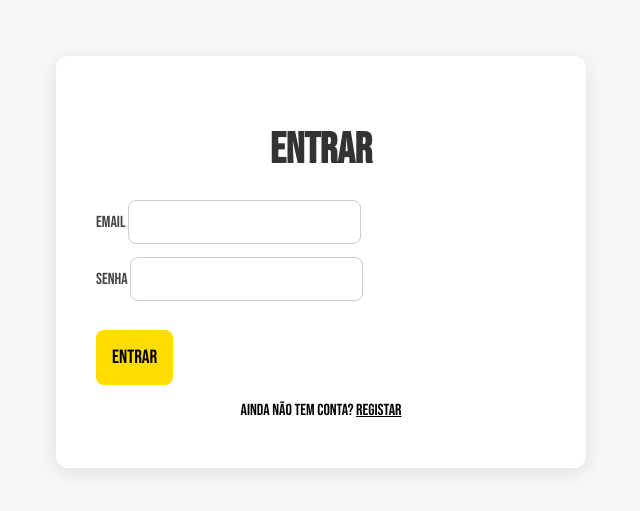
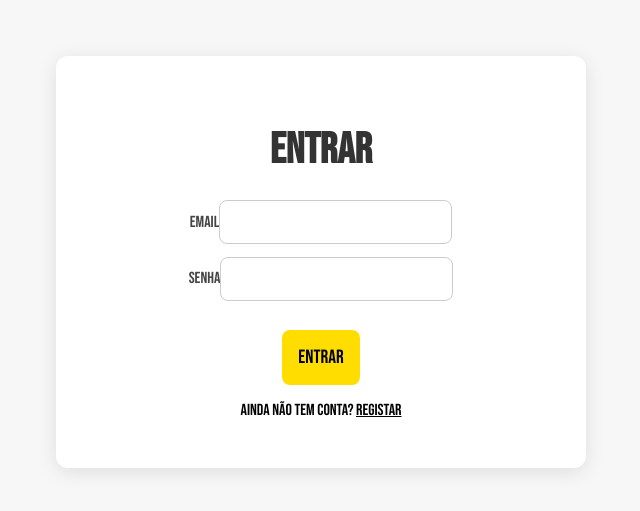
Before and after one commit to D4yz-stp/Restaurant-freelance-platform, a PHP site: page /Html/Log/login.php in a window 1280 px wide. Shown: the part 138-649 px from the top of the page, without its empty margins (319-959 px from the left). Run offline with PHP 8.4, Linux system fonts and the light colour scheme.

Commit message:
Little changes

```diff
--- a/Css/auth.css
+++ b/Css/auth.css
@@ -110,6 +110,7 @@ body {
 .buttons-container {
     display: flex;
     margin-top: 1rem;
+    justify-content: center;
 }
 .error-message {
     color: red;
@@ -141,7 +142,13 @@ body {
     box-shadow: 0 0 10px rgba(0,0,0,0.1);
 }
 .form-group {
+    display: flex;
     margin-bottom: --5px;
+    justify-content: center;
+    text-align: center;
+    align-items: center;
+
+
 }
 .form-submit {
     margin-top: 20px;
--- a/Html/index.php
+++ b/Html/index.php
@@ -41,7 +41,7 @@ include 'header.php';
                     <p class="hero-subtitle">A plataforma profissional para o setor de restauração</p>
                     <div class="hero-cta">
                         <a href="#features" class="btn btn-primary">Descobrir mais</a>
-                        <a href="/registar-conta" class="btn btn-outline">Criar perfil</a>
+                        <a href=/Html/Log/register.html" class="btn btn-outline">Criar perfil</a>
                     </div>
                 </div>
             </div>
@@ -108,7 +108,7 @@ include 'header.php';
                         <li><a href="/como-funciona">Como funciona</a></li>
                         <li><a href="/faq">FAQ</a></li>
                         <li><a href="/politica-privacidade">Política de Privacidade</a></li>
-                        <li><a href="/registar-conta">Criar conta</a></li>
+                        <li><a href="/Html/Log/register.html">Criar conta</a></li>
                     </ul>
                 </div>
 
```
Also changed, not shown: database/TesteOlga.db.
